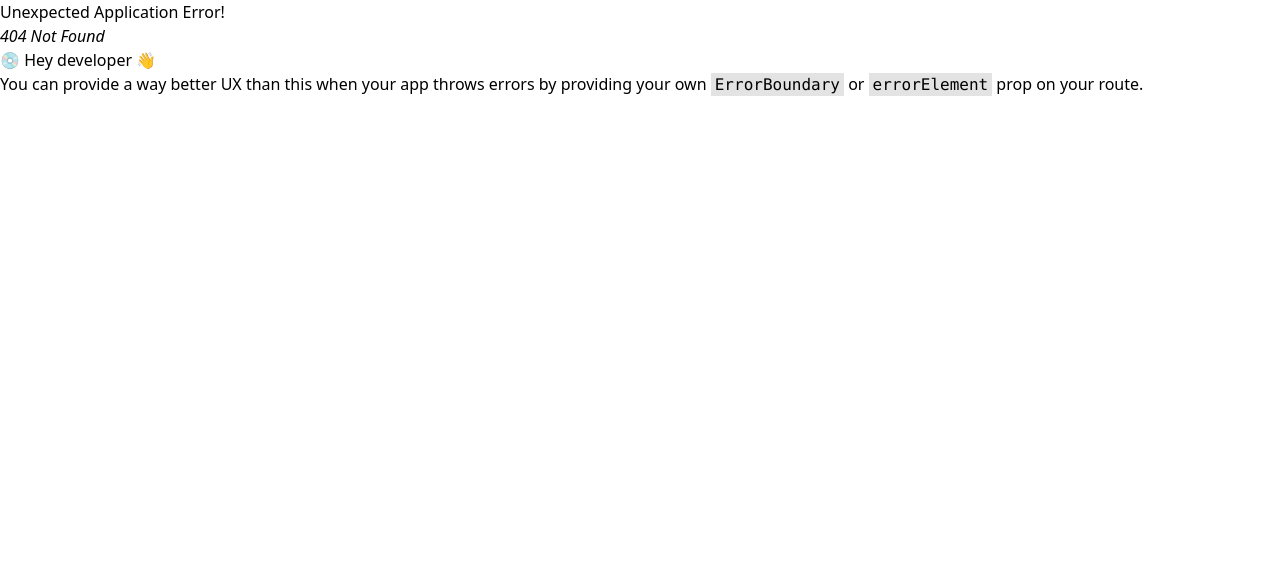
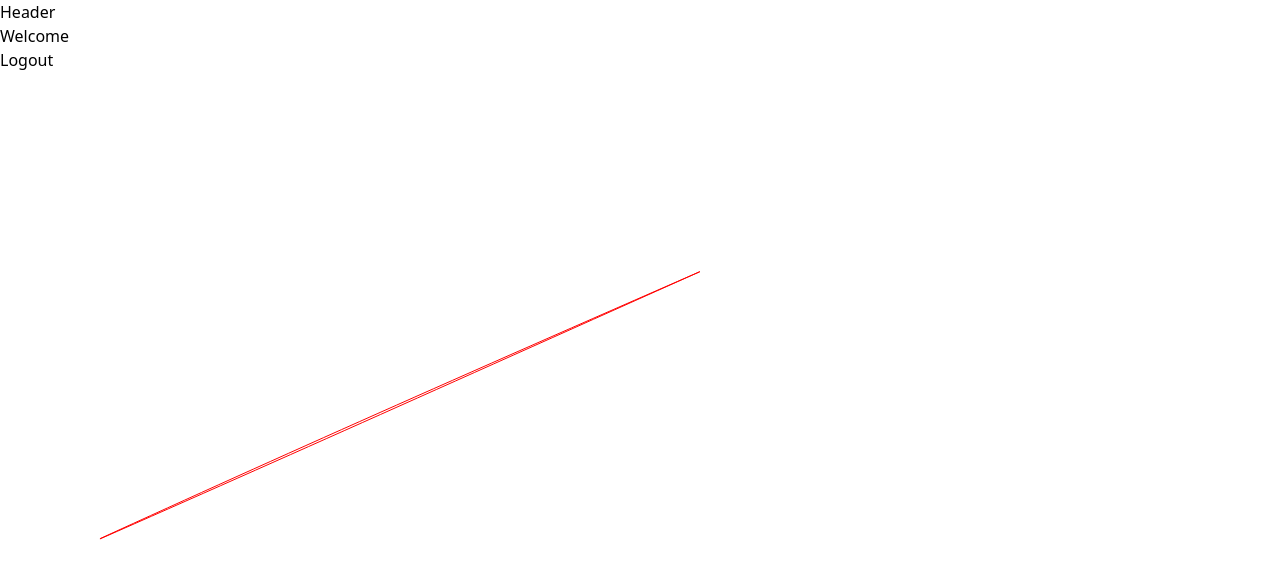
Before and after one commit to rzn1337/fullstack-app, a React (Vite) app in the folder client/: page /canvas in a window 1280 px wide. Before the commit this address had no page. Shown: the top 578 px of the page. Built offline with nearby package versions, Linux system fonts and the light colour scheme.

Commit message:
add roughjs and its basic initialization

```diff
--- a/client/package.json
+++ b/client/package.json
@@ -16,7 +16,8 @@
     "react-dom": "^18.3.1",
     "react-hook-form": "^7.52.2",
     "react-redux": "^9.1.2",
-    "react-router-dom": "^6.26.1"
+    "react-router-dom": "^6.26.1",
+    "roughjs": "^4.6.6"
   },
   "devDependencies": {
     "@eslint/js": "^9.9.0",
--- /dev/null
+++ b/client/src/components/Canvas/Canvas.jsx
@@ -0,0 +1,47 @@
+import { useLayoutEffect, useRef, useState } from "react";
+import rough from "roughjs";
+
+function Canvas() {
+    const canvasRef = useRef(null);
+
+    const [points, setPoints] = useState(null)
+
+    useLayoutEffect(() => {
+        let roughCanvas = rough.canvas(canvasRef.current);
+        let generator = roughCanvas.generator;
+
+        const line = generator.line(100, 467, 700, 200, { stroke: "red" });
+
+        roughCanvas.draw(line);
+
+        const x = JSON.stringify(line);
+
+        console.log(x);
+    }, []);
+
+    const handleMouseDown = (e) => {
+        console.log(e);
+    };
+
+    const handleMouseMove = (e) => {
+        console.log(e);
+    };
+
+    const handleMouseUp = (e) => {
+        console.log(e);
+    };
+
+    return (
+        <canvas
+            ref={canvasRef}
+            width={window.innerWidth}
+            height={window.innerHeight}
+            onMouseDown={handleMouseDown}
+            onMouseMove={handleMouseMove}
+            onMouseUp={handleMouseUp}
+            className="border-2 border-black"
+        ></canvas>
+    );
+}
+
+export default Canvas;
--- a/client/src/main.jsx
+++ b/client/src/main.jsx
@@ -11,10 +11,12 @@ import {
 } from "react-router-dom";
 import Signup from "./components/Signup.jsx";
 import Login from "./components/Login.jsx";
+import Canvas from "./components/Canvas/Canvas.jsx";
 
 const router = createBrowserRouter(
     createRoutesFromElements(
         <Route path="/" element={<Home />}>
+            <Route path="canvas" element={<Canvas />} />
             <Route path="register" element={<Signup />} />
             <Route path="login" element={<Login />} />
         </Route>
```
Also changed, not shown: 1 other file (tests, documents, lock files or other folders).
